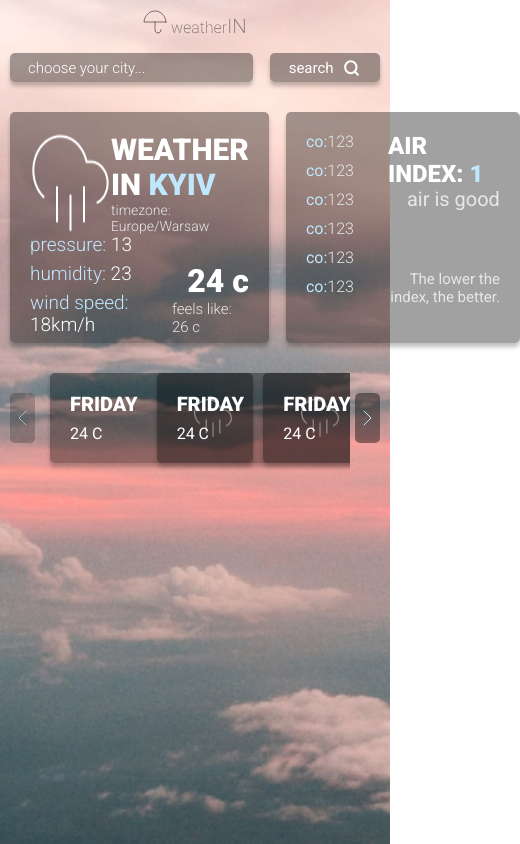
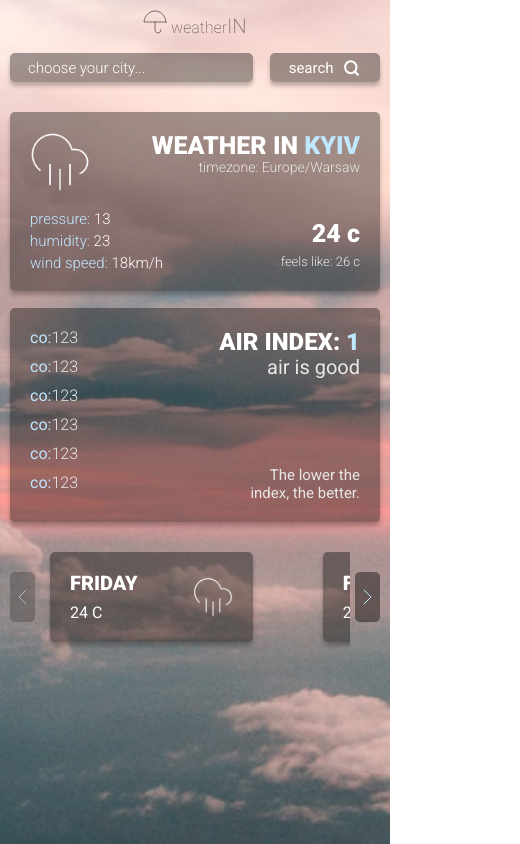
Before and after one commit to chealbee/weather-app, a React (Create React App) app: page / in a window 390 px wide. Shown: the whole page, 520 px wide, since content can reach past the window. Built offline with nearby package versions, Linux system fonts and the light colour scheme; the HTML template or start-up script is replaced by a standard one.

Commit message:
add adaptive and clean scss

```diff
--- a/src/components/airIndex/airIndex.scss
+++ b/src/components/airIndex/airIndex.scss
@@ -3,6 +3,9 @@
 
 .air-card {
    @include box;
+   @media (max-width: 768px) {
+      width: 100%;
+   }
    &__wraper {
       padding: 20px;
       display: flex;
@@ -49,6 +52,7 @@
       font-size: 16px;
       line-height: 19px;
       color: $blue-color;
+      margin-right: 10px;
       li {
          display: flex;
          margin-bottom: 10px;
--- a/src/components/dayCard/dayCard.scss
+++ b/src/components/dayCard/dayCard.scss
@@ -4,43 +4,40 @@
 .weather-card {
    @include box;
    width: 435px;
-   height: 231px;
    padding: $pd;
    display: flex;
    flex-direction: column;
    justify-content: space-between;
+   @media (max-width: 768px) {
+      width: 100%;
    }
-
-.weather-card__title {
+   &__title {
       color: rgb(255, 255, 255);
       font-weight: 800;
       font-size: 30px;
       line-height: 35px;
       text-transform: uppercase;
+      text-align: right;
+      @media (max-width: 480px) {
+         font-size: 25px;
+         line-height: 27px;
+      }
       span {
          color: $blue-color;
       }
    }
-
-.weather-card__article {
+   &__article {
       font-weight: 300;
       font-size: 14px;
       line-height: 16px;
       color: $text-color;
    }
-
-.heding-Card__text {
+   &__text {
       display: flex;
       flex-direction: column;
       align-items: flex-end;
    }
-
-.heding-Card {
-   display: flex;
-   justify-content: space-between;
-}
-
-.weather-card__more-info {
+   &__more-info {
       display: flex;
       flex-direction: column;
       p {
@@ -55,29 +52,65 @@
          span {
             color: $blue-color;
          }
+         @media (max-width: 480px) {
+            font-size: 15px;
+            line-height: 15px;
+            p {
+               margin-bottom: 5px;
             }
          }
-
-.weather-card__temprite {
+      }
+   }
+   &__temprite {
       display: flex;
       flex-direction: column;
       align-items: flex-end;
    }
-.weather-card__bottom {
+   &__bottom {
       align-items: flex-end;
       justify-content: space-between;
       display: flex;
    }
+}
 
+.heding-Card {
+   display: flex;
+   justify-content: space-between;
+   margin-bottom: 20px;
+   &__text {
+      display: flex;
+      flex-direction: column;
+      align-items: flex-end;
+   }
+   @media (max-width: 768px) {
+      img {
+         width: 70px;
+         height: 70px;
+      }
+   }
+   @media (max-width: 480px) {
+      img {
+         width: 60px;
+         height: 60px;
+         margin-right: 10px;
+      }
+   }
+}
 .temprite {
    font-weight: 800;
    font-size: 32px;
    line-height: 38px;
    color: $base-color;
+   @media (max-width: 480px) {
+      font-size: 25px;
+   }
 }
 .feels {
    font-weight: 300;
    font-size: 15px;
    line-height: 18px;
    color: $text-color;
+   @media (max-width: 480px) {
+      font-size: 13px;
    }
+}
--- a/src/components/swiper/Swiper.tsx
+++ b/src/components/swiper/Swiper.tsx
@@ -20,11 +20,20 @@ const CSwiper: FC = () => {
          </div>
          <Swiper
             modules={[Navigation]}
-            spaceBetween={30}
-            slidesPerView={3}
             navigation={{
                prevEl: ".prev",
                nextEl: ".next",
+            }}
+            breakpoints={{
+               0: { slidesPerView: 1.05, spaceBetween: 10 },
+               350: { slidesPerView: 1.1, spaceBetween: 10 },
+               400: { slidesPerView: 1.5, spaceBetween: 10 },
+               450: { slidesPerView: 1.7, spaceBetween: 10 },
+               510: { slidesPerView: 2, spaceBetween: 20 },
+               540: { slidesPerView: 2.2, spaceBetween: 20 },
+               580: { slidesPerView: 2.4, spaceBetween: 20 },
+               650: { slidesPerView: 2.7, spaceBetween: 20 },
+               720: { slidesPerView: 3, spaceBetween: 30 },
             }}
          >
             <SwiperSlide>
--- a/src/styles/index.scss
+++ b/src/styles/index.scss
@@ -31,10 +31,15 @@
    justify-content: space-between;
    gap: 17px;
    margin-bottom: 30px;
+   @media (max-width: 768px) {
+      flex-wrap: wrap;
+   }
 }
 
-body {
+#root {
    position: relative;
+   padding-bottom: 20px;
+   min-height: 100vh;
    .body-bg {
       position: absolute;
       width: 100%;
```
Lines whose indentation alone changed are shown as unchanged.
